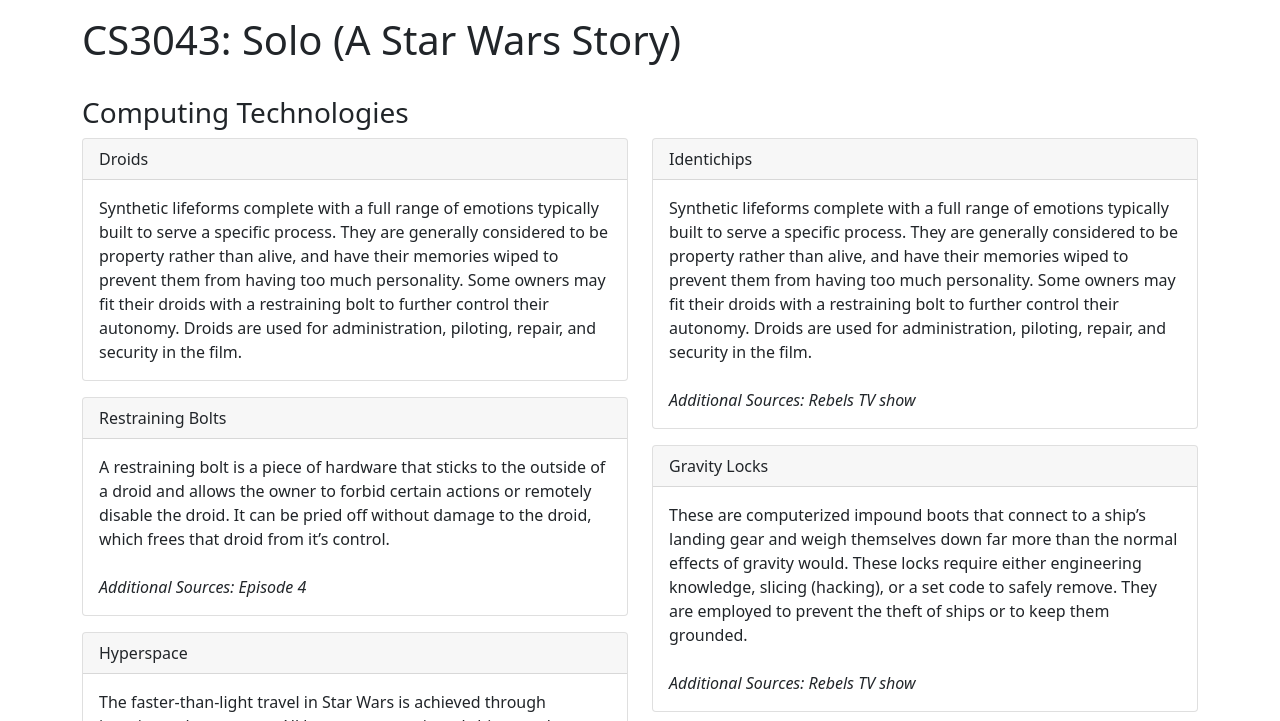
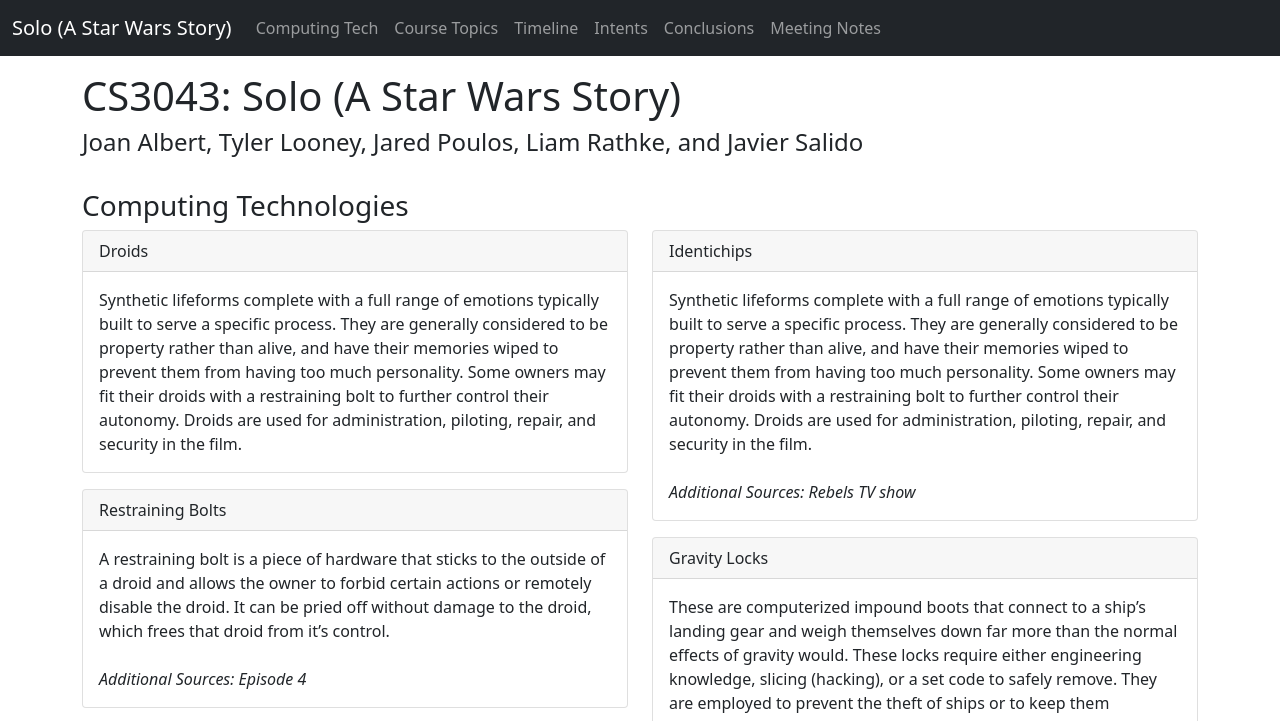
Before and after one commit to liamrathke/cs3043, a plain HTML site: page index.html in a window 1280 px wide. Shown: the top 721 px of the page. Drawn offline with nearby package versions, Linux system fonts and the light colour scheme.

Commit message:
Adds navbar and meeting notes
Website functional

```diff
--- a/index.html
+++ b/index.html
@@ -4,8 +4,12 @@
     <meta charset="utf-8">
     <meta name="viewport" content="width=device-width, initial-scale=1">
     <link href="https://cdn.jsdelivr.net/npm/bootstrap@5.0.0-beta3/dist/css/bootstrap.min.css" rel="stylesheet" integrity="sha384-eOJMYsd53ii+scO/bJGFsiCZc+5NDVN2yr8+0RDqr0Ql0h+rP48ckxlpbzKgwra6" crossorigin="anonymous">
+    <script src="https://cdn.jsdelivr.net/npm/bootstrap@5.0.0/dist/js/bootstrap.min.js" integrity="sha384-lpyLfhYuitXl2zRZ5Bn2fqnhNAKOAaM/0Kr9laMspuaMiZfGmfwRNFh8HlMy49eQ" crossorigin="anonymous"></script>
     <title>CS3043: Solo</title>
     <style>
+      html {
+        scroll-padding-top: 4em;
+      }
       .card {
         margin-bottom: 1em;
       }
@@ -15,8 +19,40 @@
     </style>
   </head>
   <body>
+    <nav class="navbar navbar-expand-lg sticky-top navbar-dark bg-dark">
+      <div class="container-fluid">
+        <a class="navbar-brand" href="#title">Solo (A Star Wars Story)</a>
+        <button class="navbar-toggler" type="button" data-bs-toggle="collapse" data-bs-target="#navbarSupportedContent" aria-controls="navbarSupportedContent" aria-expanded="false" aria-label="Toggle navigation">
+          <span class="navbar-toggler-icon"></span>
+        </button>
+        <div class="collapse navbar-collapse" id="navbarSupportedContent">
+          <ul class="navbar-nav me-auto mb-2 mb-lg-0">
+            <li class="nav-item">
+              <a class="nav-link" href="#technologies">Computing Tech</a>
+            </li>
+            <li class="nav-item">
+              <a class="nav-link" href="#topics">Course Topics</a>
+            </li>
+            <li class="nav-item">
+              <a class="nav-link" href="#timeline">Timeline</a>
+            </li>
+            <li class="nav-item">
+              <a class="nav-link" href="#intents">Intents</a>
+            </li>
+            <li class="nav-item">
+              <a class="nav-link" href="#conclusions">Conclusions</a>
+            </li>
+            <li class="nav-item">
+              <a class="nav-link" href="#notes">Meeting Notes</a>
+            </li>
+        </div>
+      </div>
+    </nav>
     <div class="container my-3">
-      <h1 id="title">CS3043: Solo (A Star Wars Story)</h1>
+      <div id="title">
+        <h1>CS3043: Solo (A Star Wars Story)</h1>
+        <h4>Joan Albert, Tyler Looney, Jared Poulos, Liam Rathke, and Javier Salido</h4>
+      </div>
       <br>
       <div id="technologies">
         <h3>Computing Technologies</h3>
@@ -313,6 +349,14 @@
         </div>
       </div>
       <br>
+      <div id="intents">
+        <h3>Creators' Intent</h3>
+        <p>FILL THIS OUT</p>
+      </div>
+      <div id="conclusions">
+        <h3>Societal Conclusions</h3>
+        <p>FILL THIS OUT</p>
+      </div>
       <div id="notes">
         <h3>Meeting Notes</h3>
         <div class="card">
@@ -324,6 +368,8 @@
             <a class="list-group-item" href="https://docs.google.com/document/d/1D2J4e5vTLmPP8_N_A9Zr2jxBOaLwAhAcAFC_vfytabE">4/21 Meeting Notes</a>
             <a class="list-group-item" href="https://docs.google.com/document/d/1H5TS6QedtX_yJw0QHeG_tWGd7Dj4Gu7LXydBfZwAz8g">4/24 Meeting Notes</a>
             <a class="list-group-item" href="https://docs.google.com/document/d/1SJ61yJ2IcDbmKDtxaQhgwnx0XN_W_NXYV8XkqOEvUig">4/28 Meeting Notes</a>
+            <a class="list-group-item" href="https://docs.google.com/document/d/19ycleYCvDo5VnfKHyF15l9kepm6choUZYE6XDEaeKp4">5/1 Meeting Notes</a>
+            <a class="list-group-item" href="https://docs.google.com/document/d/1BEYjAmp3rz-y4APo3wTRaSKmd78g6z0ExQnKwYs0qck">5/5 Meeting Notes</a>
             <a class="list-group-item" href="https://docs.google.com/presentation/d/1631_G32WdzOQS-AL1ykBl8jhxVwzwtVK8GRBLIPavb4">Presentation Draft</a>
           </ul>
         </div>
```
